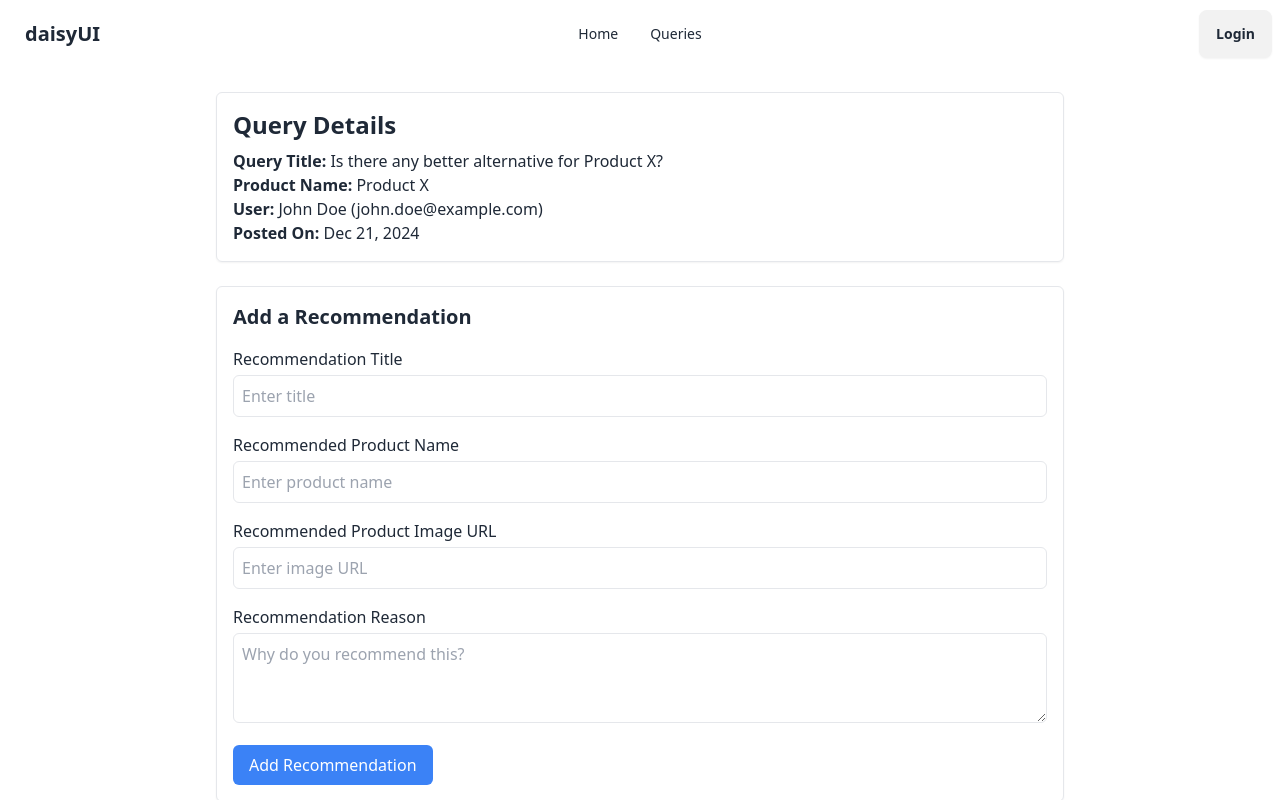
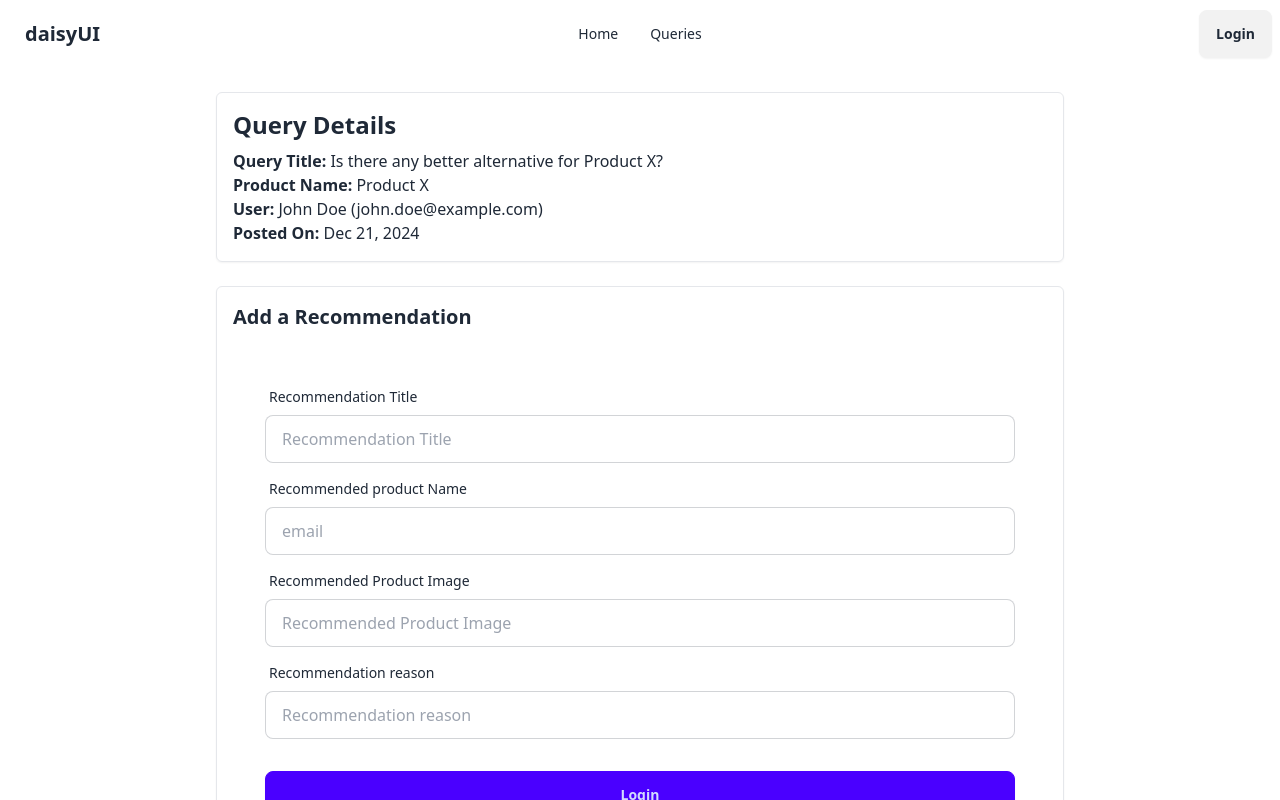
Before and after one commit to Md-Huzaifa-Islam/Suggestify, a React (Vite) app: page /queryDetails in a window 1280 px wide. Shown: the top 800 px of the page. Built offline with nearby package versions, Linux system fonts and the light colour scheme; no server answers.

Commit message:
made data model and submit system for add recommend

```diff
--- a/src/Components/MyQueries.jsx
+++ b/src/Components/MyQueries.jsx
@@ -1,13 +1,110 @@
-import { Link } from "react-router-dom";
+import { useNavigate } from "react-router-dom";
 
 const MyQueries = () => {
+  const navigate = useNavigate();
+
+  // Static data for queries (replace with dynamic data in the future)
+  const queries = [
+    {
+      id: 1,
+      queryTitle: "Is this the best camera for beginners?",
+      productName: "Camera X",
+      productBrand: "Brand Y",
+      boycottReason: "High price for features.",
+      createdBy: "John Doe",
+      createdAt: "2024-12-20",
+    },
+    {
+      id: 2,
+      queryTitle: "Why is the product price so high?",
+      productName: "Smartphone Z",
+      productBrand: "Brand A",
+      boycottReason: "Excessive pricing for outdated specs.",
+      createdBy: "Jane Doe",
+      createdAt: "2024-12-18",
+    },
+  ];
+
+  const handleDelete = (id) => {
+    // Simulate deletion
+    const confirmed = window.confirm(
+      "Are you sure you want to delete this query?",
+    );
+    if (confirmed) {
+      alert(`Query with ID ${id} deleted.`);
+      // Add actual deletion logic here (update state or call API)
+    }
+  };
+
   return (
-    <div>
-      <div className="">this will contain all the queries i have asked</div>
-      {/* add a new query section */}
-      <div className="flex items-center justify-center">
-        <Link to={"/addquery"}>add a query</Link>
+    <div className="mx-auto max-w-7xl p-6">
+      {/* Add Query Banner */}
+      <div className="mb-6 flex items-center justify-between">
+        <h1 className="text-3xl font-semibold text-gray-800">My Queries</h1>
+        <button
+          className="rounded-md bg-blue-500 px-5 py-2 text-white transition hover:bg-blue-600"
+          onClick={() => navigate("/addquery")}
+        >
+          Add Query
+        </button>
       </div>
+
+      {/* My Queries Section */}
+      {queries.length === 0 ? (
+        <div className="text-center text-gray-600">
+          <p>No queries found. Click the button above to add your query.</p>
+        </div>
+      ) : (
+        <div className="grid grid-cols-1 gap-6 sm:grid-cols-2 lg:grid-cols-3">
+          {queries.map((query) => (
+            <div
+              key={query.id}
+              className="rounded-lg border border-gray-200 bg-white p-5 shadow-lg"
+            >
+              <h3 className="text-xl font-semibold text-gray-800">
+                {query.queryTitle}
+              </h3>
+              <p className="mt-2 text-gray-600">
+                <strong>Product:</strong> {query.productName}
+              </p>
+              <p className="mt-2 text-gray-600">
+                <strong>Brand:</strong> {query.productBrand}
+              </p>
+              <p className="mt-2 text-gray-600">
+                <strong>Boycotting Reason:</strong> {query.boycottReason}
+              </p>
+              <p className="mt-2 text-gray-600">
+                <strong>Created By:</strong> {query.createdBy}
+              </p>
+              <p className="mt-2 text-gray-600">
+                <strong>Created At:</strong> {query.createdAt}
+              </p>
+
+              {/* Query Actions */}
+              <div className="mt-4 flex space-x-3">
+                <button
+                  className="rounded-md bg-green-500 px-4 py-2 text-white transition hover:bg-green-600"
+                  onClick={() => navigate(`/query-details/${query.id}`)}
+                >
+                  View Details
+                </button>
+                <button
+                  className="rounded-md bg-yellow-500 px-4 py-2 text-white transition hover:bg-yellow-600"
+                  onClick={() => navigate(`/update-query/${query.id}`)}
+                >
+                  Update
+                </button>
+                <button
+                  className="rounded-md bg-red-500 px-4 py-2 text-white transition hover:bg-red-600"
+                  onClick={() => handleDelete(query.id)}
+                >
+                  Delete
+                </button>
+              </div>
+            </div>
+          ))}
+        </div>
+      )}
     </div>
   );
 };
--- a/src/Components/QueryDetails.jsx
+++ b/src/Components/QueryDetails.jsx
@@ -1,4 +1,46 @@
+import { useContext } from "react";
+import { AuthContext } from "../Contexts/Contexts";
+
 const QueryDetails = () => {
+  const { user } = useContext(AuthContext);
+
+  //data came for this product
+  const data = {
+    _id: "67678797c43b49285a05c440",
+    boycotting_reason_details: "Battery drains too quickly.",
+    created: 1734741201000,
+
+    owner: {
+      email: "user2@example.com",
+      name: "Jane Smith",
+      photo: "https://via.placeholder.com/50",
+    },
+    product_brand: "BrandY",
+    product_image_url: "https://via.placeholder.com/150",
+    product_name: "Laptop ABC",
+    query_tItle: "Can I get a laptop with more RAM in this range?",
+    recommendationCount: 3,
+  };
+
+  // handle add new recommendation
+  const handleSubmitRecommendation = (e) => {
+    e.preventDefault();
+    const formdata = new FormData(e.target);
+    const formObject = Object.fromEntries(formdata.entries());
+    formObject.created = Date.now();
+    formObject.recommender = {
+      email: user?.email,
+      name: user?.displayName,
+      photo: user?.photoURL,
+    };
+    formObject.owner = { ...data.owner };
+    formObject.main_product = {
+      id: data._id,
+      query_tItle: data.query_tItle,
+      product_name: data.product_name,
+    };
+    console.log(formObject);
+  };
   return (
     <div className="mx-auto max-w-4xl p-6">
       {/* Query Information */}
@@ -22,63 +64,58 @@ const QueryDetails = () => {
       {/* Add Recommendation Form */}
       <div className="mb-6 rounded-md border p-4 shadow-sm">
         <h2 className="mb-4 text-xl font-semibold">Add a Recommendation</h2>
-        <form>
-          <div className="mb-4">
-            <label
-              htmlFor="recommendationTitle"
-              className="mb-1 block font-medium"
-            >
-              Recommendation Title
+        <form className="card-body" onSubmit={handleSubmitRecommendation}>
+          <div className="form-control">
+            <label className="label">
+              <span className="label-text">Recommendation Title</span>
             </label>
             <input
               type="text"
-              id="recommendationTitle"
-              className="w-full rounded-md border p-2"
-              placeholder="Enter title"
+              name="title"
+              placeholder="Recommendation Title"
+              className="input input-bordered"
+              required
             />
           </div>
-          <div className="mb-4">
-            <label htmlFor="productName" className="mb-1 block font-medium">
-              Recommended Product Name
+          <div className="form-control">
+            <label className="label">
+              <span className="label-text">Recommended product Name</span>
             </label>
             <input
               type="text"
-              id="productName"
-              className="w-full rounded-md border p-2"
-              placeholder="Enter product name"
+              name="product_name"
+              placeholder="email"
+              className="input input-bordered"
+              required
             />
           </div>
-          <div className="mb-4">
-            <label htmlFor="productImage" className="mb-1 block font-medium">
-              Recommended Product Image URL
+          <div className="form-control">
+            <label className="label">
+              <span className="label-text">Recommended Product Image</span>
             </label>
             <input
               type="url"
-              id="productImage"
-              className="w-full rounded-md border p-2"
-              placeholder="Enter image URL"
+              name="product_image_url"
+              placeholder="Recommended Product Image"
+              className="input input-bordered"
+              required
             />
           </div>
-          <div className="mb-4">
-            <label
-              htmlFor="recommendationReason"
-              className="mb-1 block font-medium"
-            >
-              Recommendation Reason
+          <div className="form-control">
+            <label className="label">
+              <span className="label-text">Recommendation reason</span>
             </label>
-            <textarea
-              id="recommendationReason"
-              className="w-full rounded-md border p-2"
-              placeholder="Why do you recommend this?"
-              rows="3"
-            ></textarea>
+            <input
+              type="text"
+              name="Recommending_reason_details"
+              placeholder="Recommendation reason"
+              className="input input-bordered"
+              required
+            />
           </div>
-          <button
-            type="button"
-            className="rounded-md bg-blue-500 px-4 py-2 text-white hover:bg-blue-600"
-          >
-            Add Recommendation
-          </button>
+          <div className="form-control mt-6">
+            <button className="btn btn-primary">Login</button>
+          </div>
         </form>
       </div>
 
--- a/src/main.jsx
+++ b/src/main.jsx
@@ -30,19 +30,23 @@ const router = createBrowserRouter([
       },
       {
         path: "/register",
+        element: <Register />,
+      },
+      {
+        path: "/addquery",
         element: (
           <ProtectedRoute>
-            <Register />
+            <AddQuery />
           </ProtectedRoute>
         ),
       },
       {
-        path: "/addquery",
-        element: <AddQuery />,
-      },
-      {
         path: "/myqueries",
-        element: <MyQueries />,
+        element: (
+          <ProtectedRoute>
+            <MyQueries />
+          </ProtectedRoute>
+        ),
       },
       {
         path: "/queries",
@@ -54,11 +58,19 @@ const router = createBrowserRouter([
       },
       {
         path: "/myrecommendations",
-        element: <MyRecommendationsContainer />,
+        element: (
+          <ProtectedRoute>
+            <MyRecommendationsContainer />
+          </ProtectedRoute>
+        ),
       },
       {
         path: "/recommendationsforme",
-        element: <RecommendationForMeContainer />,
+        element: (
+          <ProtectedRoute>
+            <RecommendationForMeContainer />
+          </ProtectedRoute>
+        ),
       },
     ],
   },
```
